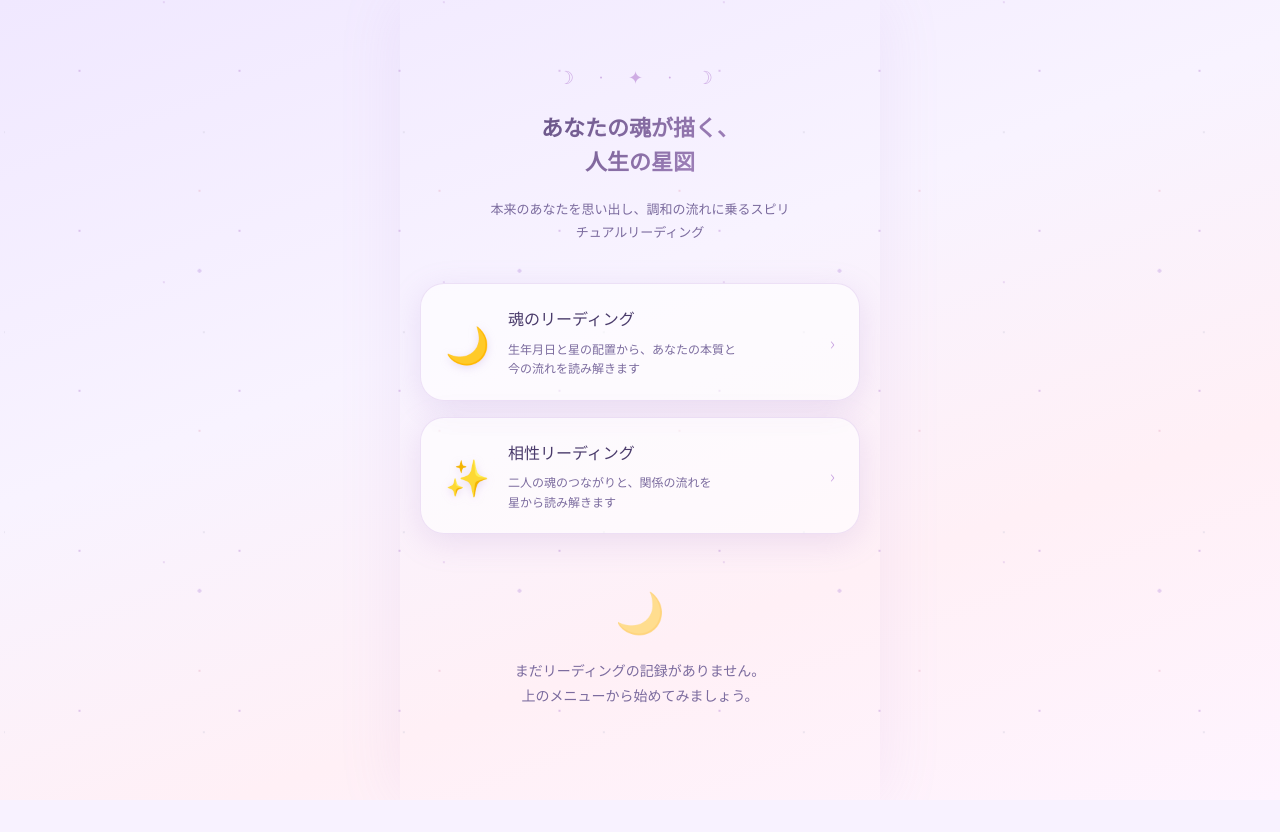
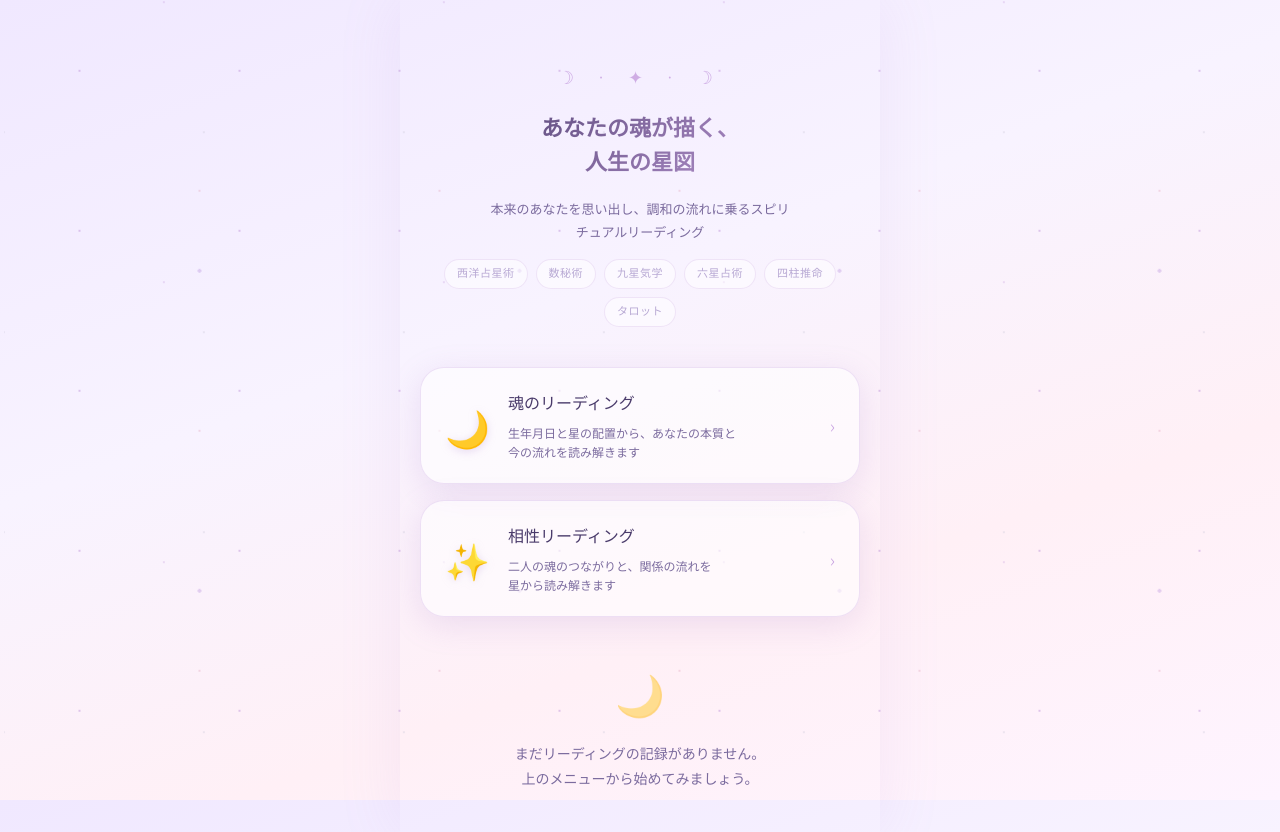
Before and after one commit to yuna-metisbel/fortune-reading-app, a FastAPI app: page / in a window 1280 px wide. Before the commit the page ends 733 px from the top, so only its background shows below. Run offline with FastAPI, Linux system fonts and the light colour scheme; data that the repository does not hold is empty.

Commit message:
feat: add 四柱推命/タロット to prompts, fix date default, show fortune systems on top page

```diff
--- a/app/static/css/style.css
+++ b/app/static/css/style.css
@@ -1573,3 +1573,24 @@ img, svg {
     padding-left: 20px;
     padding-right: 20px;
 }
+
+/* === Fortune Systems Tags === */
+.fortune-systems {
+    display: flex;
+    flex-wrap: wrap;
+    justify-content: center;
+    gap: 8px;
+    margin-top: 16px;
+}
+
+.system-tag {
+    font-size: 11px;
+    font-family: 'Noto Serif JP', serif;
+    color: var(--accent);
+    background: rgba(255, 255, 255, 0.5);
+    backdrop-filter: blur(10px);
+    border: 1px solid rgba(200, 162, 224, 0.25);
+    border-radius: 20px;
+    padding: 4px 12px;
+    letter-spacing: 0.5px;
+}
--- a/app/templates/compatibility_form.html
+++ b/app/templates/compatibility_form.html
@@ -43,7 +43,7 @@
       <div class="form-row">
         <div class="form-group">
           <label for="person1_birth_date">生年月日</label>
-          <input type="date" id="person1_birth_date" name="person1_birth_date" required>
+          <input type="date" id="person1_birth_date" name="person1_birth_date" required value="2000-01-01" min="1940-01-01" max="2015-12-31">
         </div>
         <div class="form-group">
           <label for="person1_birth_time">出生時刻（任意）</label>
@@ -109,7 +109,7 @@
       <div class="form-row">
         <div class="form-group">
           <label for="person2_birth_date">生年月日</label>
-          <input type="date" id="person2_birth_date" name="person2_birth_date" required>
+          <input type="date" id="person2_birth_date" name="person2_birth_date" required value="2000-01-01" min="1940-01-01" max="2015-12-31">
         </div>
         <div class="form-group">
           <label for="person2_birth_time">出生時刻（任意）</label>
--- a/app/templates/index.html
+++ b/app/templates/index.html
@@ -6,6 +6,14 @@
   <span class="top-ornament">☽ · ✦ · ☽</span>
   <h1 class="top-title">あなたの魂が描く、<br>人生の星図</h1>
   <p class="top-subtitle">本来のあなたを思い出し、調和の流れに乗るスピリチュアルリーディング</p>
+  <div class="fortune-systems">
+    <span class="system-tag">西洋占星術</span>
+    <span class="system-tag">数秘術</span>
+    <span class="system-tag">九星気学</span>
+    <span class="system-tag">六星占術</span>
+    <span class="system-tag">四柱推命</span>
+    <span class="system-tag">タロット</span>
+  </div>
 </div>
 
 <div class="menu-cards fade-in">
--- a/app/templates/reading_form.html
+++ b/app/templates/reading_form.html
@@ -42,7 +42,7 @@
       <div class="form-row">
         <div class="form-group">
           <label for="birth_date">生年月日</label>
-          <input type="date" id="birth_date" name="birth_date" required>
+          <input type="date" id="birth_date" name="birth_date" required value="2000-01-01" min="1940-01-01" max="2015-12-31">
         </div>
         <div class="form-group">
           <label for="birth_time">出生時刻（任意）</label>
```
Also changed, not shown: app/services/prompts.py (+14 -5 lines), HHpHDDyasAAy_E6.jpeg (added).
